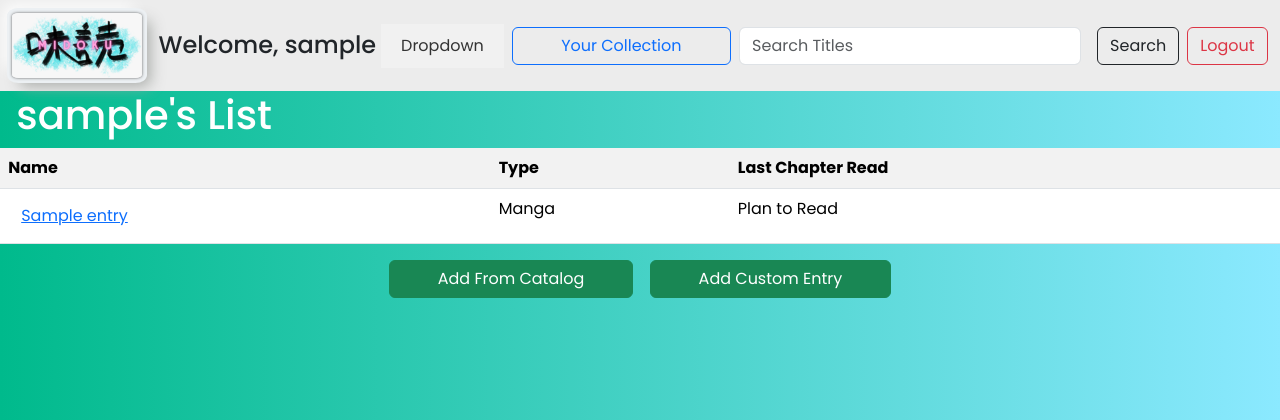
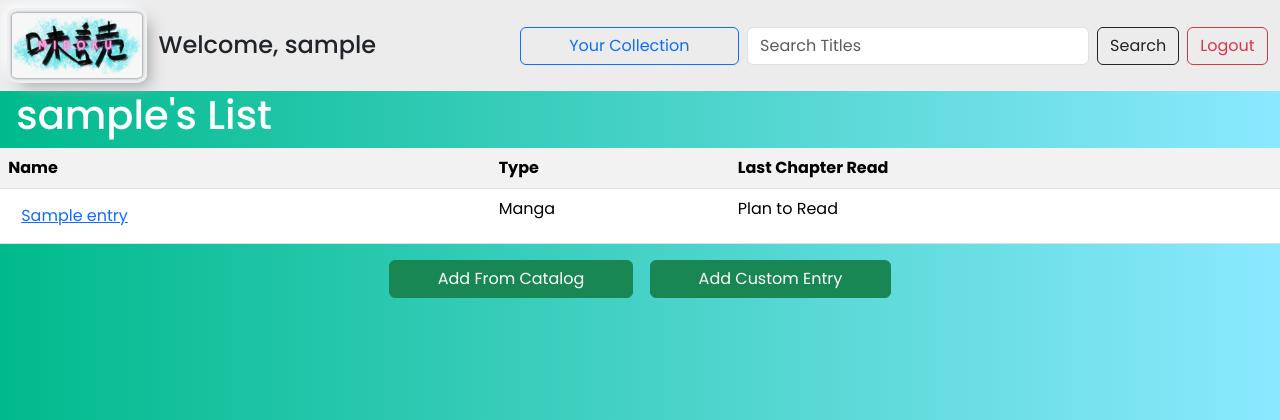
Before and after one commit to TomoriNow/Midterm-Project, a Django app: page /entry/ in a window 1280 px wide. Shown: the top 420 px of the page. Run offline with Django 4.2, Linux system fonts and the light colour scheme; a user stored in the database is signed in; tables that the repository leaves empty hold one stand-in row (values such as "Sample post"); parts of the project's set-up code (start-up, migrations or seed data) failed here and were passed over.

Commit message:
fixed navbar

```diff
--- a/main/static/css/styles.css
+++ b/main/static/css/styles.css
@@ -1,4 +1,8 @@
 @import url('https://fonts.googleapis.com/css2?family=Poppins:wght@300;400;500;600;700;800;900&display=swap');
+
+    #welcomeText {
+    font-family: 'Poppins', sans-serif;
+  }
 
     html, body {
         height: 100%;
@@ -142,6 +146,7 @@
         visibility: visible;
         opacity: 1;
     }
+
     /* Dropdown Button */
     .dropbtn {
         background-color: #f1f1f1;
--- a/main/templates/navbar.html
+++ b/main/templates/navbar.html
@@ -4,13 +4,6 @@
 
 <head>
   <link rel="stylesheet" href="{% static 'css/styles.css' %}">
-  <style>
-    @import url('https://fonts.googleapis.com/css2?family=Poppins:wght@300;400;500;600;700;800;900&display=swap');
-
-    #welcomeText {
-      font-family: 'Poppins', sans-serif;
-    }
-  </style>
 </head>
 {% endblock meta %}
 {% block content %}
@@ -36,27 +29,17 @@
             <h4 class="pt-2" id="welcomeText">Welcome, {{name}}</h4>
           </li>
         </ul>
-        <ul class="navbar-nav mr-auto">
-          <div class="dropdown">
-            <button class="dropbtn">Dropdown</button>
-            <div class="dropdown-content">
-                {% for tags in tags %}
-                  {{ tags }}
-                {% endfor %}
-            </div>
-        </div>
-        </ul>
         <a href="{% url 'main:show_entry' %}">
-          <button class="btn btn-outline-primary px-5 mx-2" aria-current="page" type="submit">Your Collection</button>
+          <button class="btn btn-outline-primary px-5 mx-2 my-2" aria-current="page" type="submit">Your Collection</button>
         </a>
         <form class="d-flex" method="POST" action="{% url 'main:search-title' %}">
           {% csrf_token %}
           <h5><strong>{{ last_login }}</strong></h5>
-          <input class="form-control me-2" type="search" placeholder="Search Titles" aria-label="Search" name="searched" value="{{ searched }}">
-          <button class="btn btn-outline-dark mx-2" type="submit">Search</button>
+          <input class="form-control" type="search" placeholder="Search Titles" aria-label="Search" name="searched" value="{{ searched }}"/>
+          <button class="btn btn-outline-dark mx-2 py-1" type="submit">Search</button>
         </form>
           <a href="{% url 'main:logout' %}">
-            <button type="button" class="btn btn-outline-danger">
+            <button type="button" class="btn btn-outline-danger my-2">
               Logout
           </button>
           </a>
```
Lines whose indentation alone changed are shown as unchanged.
